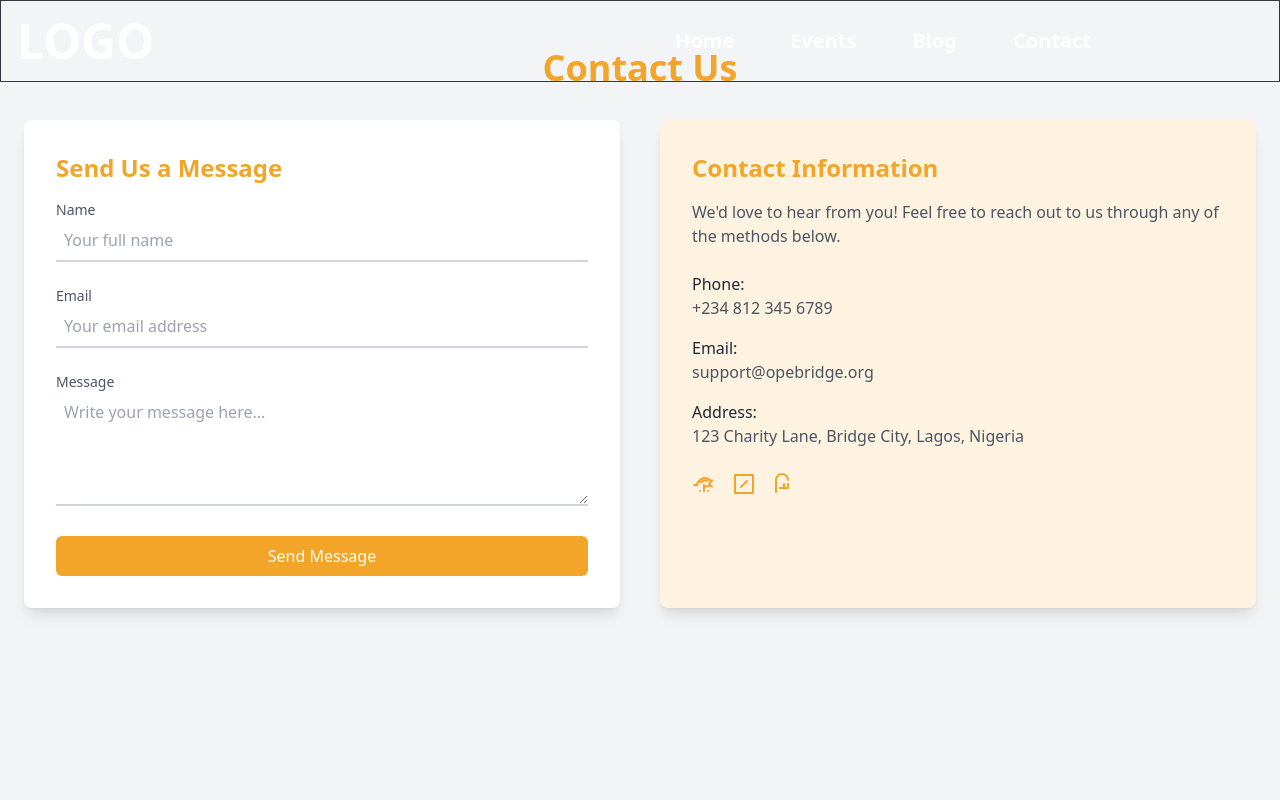
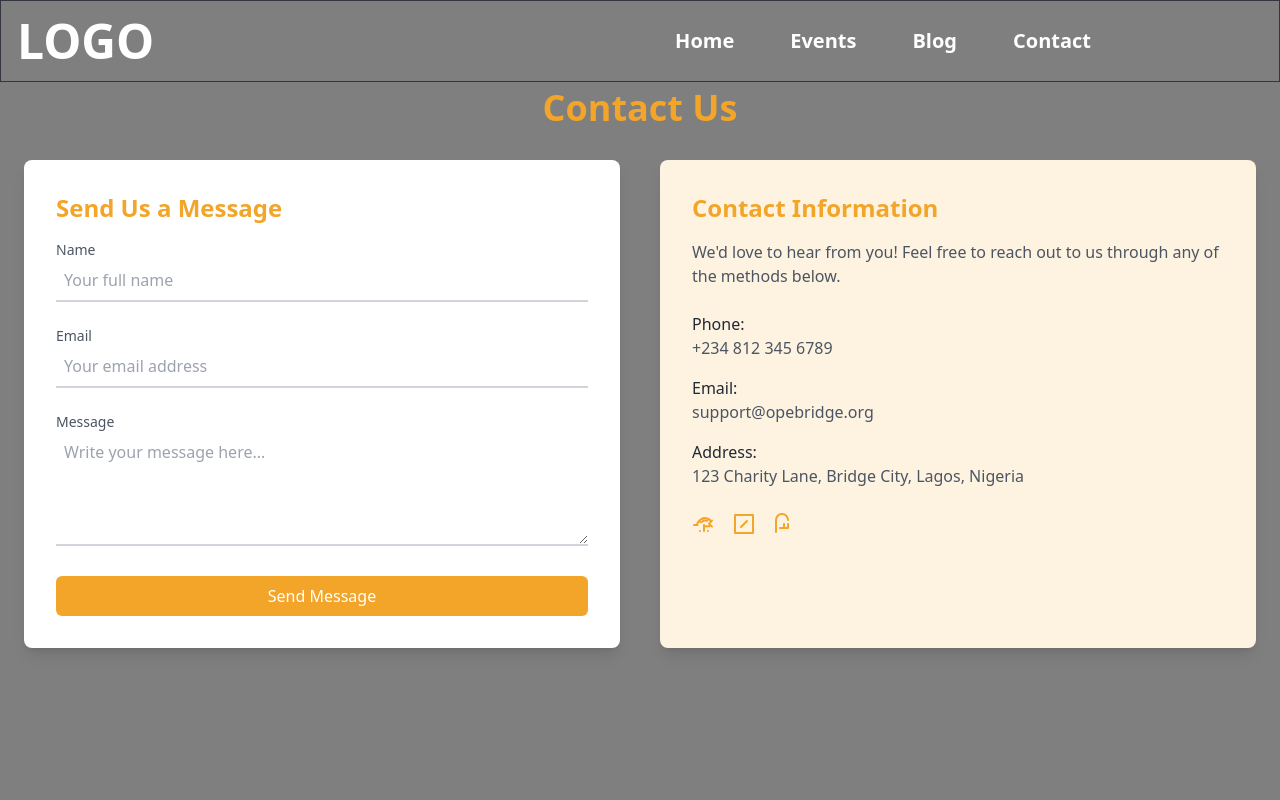
Before and after one commit to Richson-Tech/hope-bridge, a Next.js app: page /contact in a window 1280 px wide. Shown: the top 800 px of the page. Built offline with nearby package versions, Linux system fonts and the light colour scheme.

Commit message:
Update Contact page styling

```diff
--- a/src/app/contact/page.jsx
+++ b/src/app/contact/page.jsx
@@ -2,12 +2,12 @@ import Head from 'next/head';
 
 export default function Contact() {
   return (
-    <div className="bg-gray-100 min-h-screen">
+    <div className="bg-black bg-opacity-50 min-h-screen">
       <Head>
         <title>Contact Us - OpeBridge</title>
       </Head>
       <div className="max-w-7xl mx-auto py-12 px-6">
-        <h1 className="text-4xl font-bold text-center text-[#f3a529] mb-8">Contact Us</h1>
+        <h1 className="text-4xl font-bold text-center text-[#f3a529] mb-8 mt-10">Contact Us</h1>
         <div className="grid md:grid-cols-2 gap-10">
           {/* Contact Form */}
           <div className="bg-white p-8 shadow-lg rounded-lg">
```
